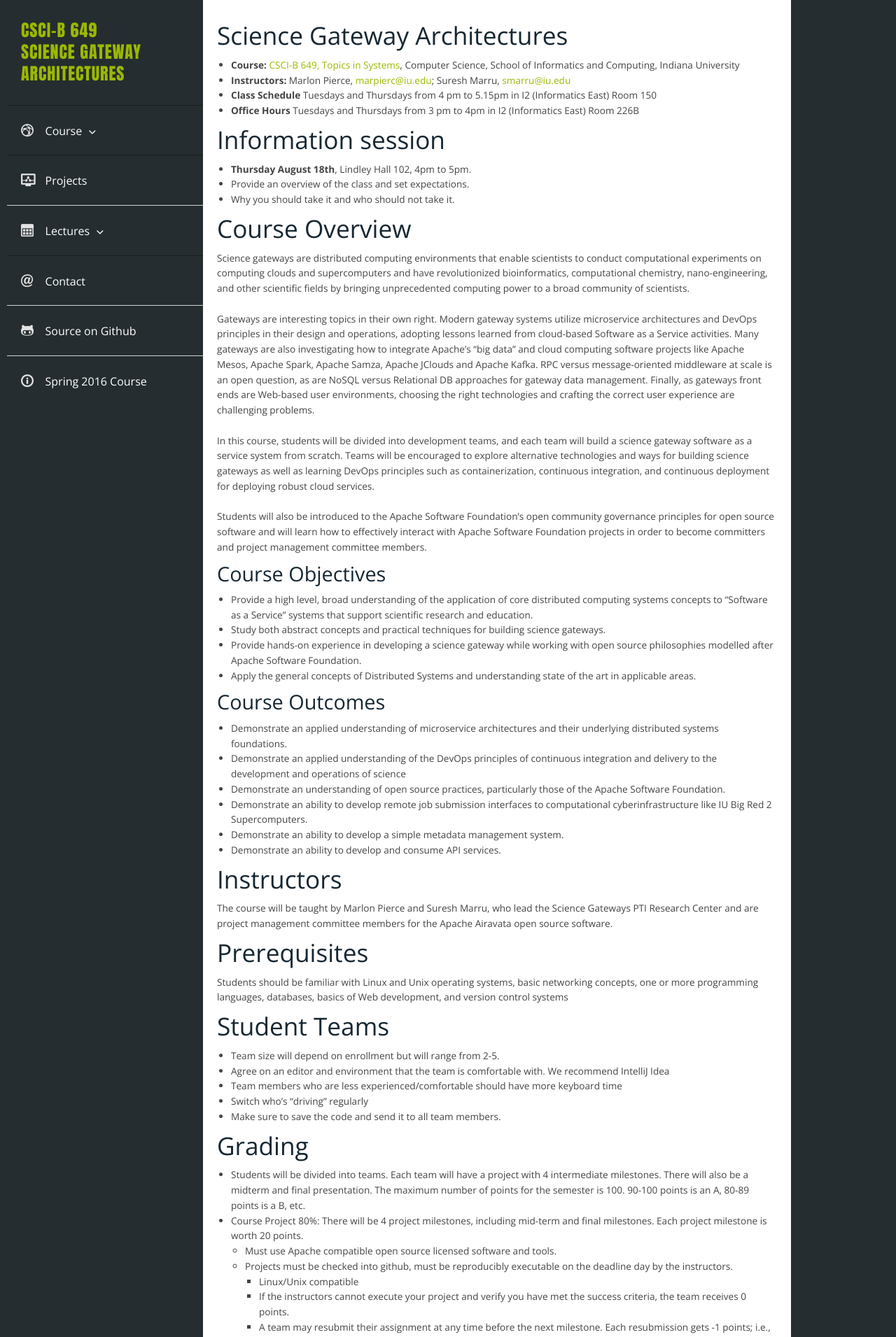
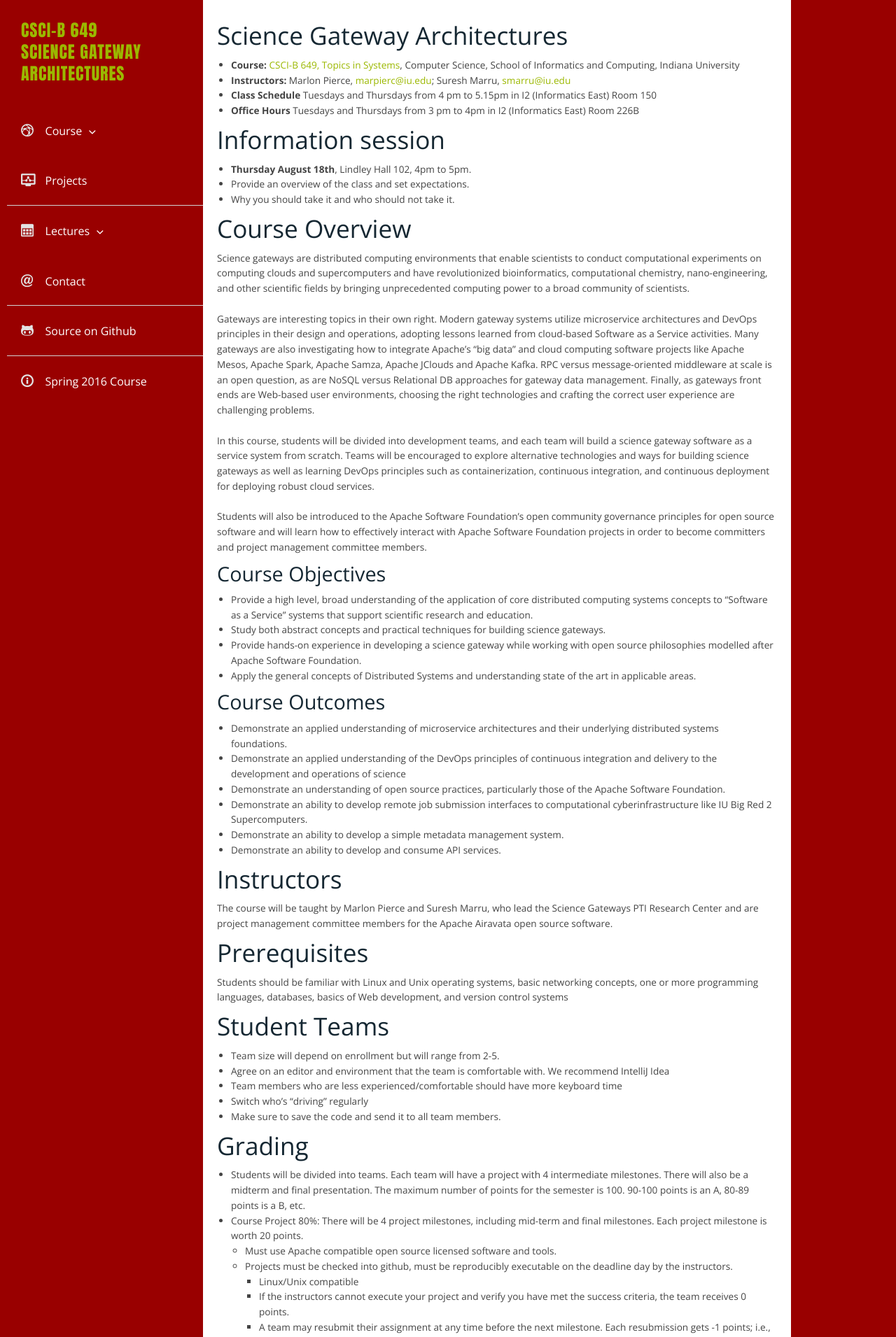
Before and after one commit to airavata-courses/airavata-courses.github.io, a Jekyll site: the page built from index.md, in a window 1280 px wide. Shown: the top 1911 px of the page at 70% size. Built offline with Jekyll 4.4.1, drawn with Linux system fonts in a browser that asks for light colours.

Commit message:
changing background colors to IU

```diff
--- a/assets/css/template-style.css
+++ b/assets/css/template-style.css
@@ -1,12 +1,12 @@
 body {
-    background: none repeat scroll 0 0 #252D30;
+    background: none repeat scroll 0 0 #990000;
 }
 .logo-box {
-    background: none repeat scroll 0 0 #252D30;
+    background: none repeat scroll 0 0 #990000;
     display: block;
     padding: 1.25em;
     width: 100%;
-    border-bottom: 1px solid #151E1F;
+    border-bottom: 1px solid #990000;
 }
 h1 {
     color: #FFFFFF;
@@ -16,17 +16,17 @@ h1 {
     text-transform: uppercase;
 }
 .aside-nav ul {
-    background: none repeat scroll 0 0 #252D30;
+    background: none repeat scroll 0 0 #990000;
 }
 .aside-nav li a {
-    border-bottom: 1px solid #151E1F;
+    border-bottom: 1px solid #990000;
     color: #FFFFFF;
 }
 .aside-nav li a:link, .aside-nav li a:visited {
     color: #FFFFFF;
 }
 .aside-nav li > ul,.aside-nav li ul ul {
-    background: none repeat scroll 0 0 #151E1F;
+    background: none repeat scroll 0 0 #990000;
 }
 .top-nav li a:hover, .aside-nav li a:hover,.aside-nav > ul > li.active-item > a:link, .aside-nav > ul > li.active-item > a:visited {
     background: none repeat scroll 0 0 #181F22;
@@ -75,7 +75,7 @@ article hr {
     visibility: hidden;
 }
 #content-wrapper {
-    background: none repeat scroll 0 0 #252D30;
+    background: none repeat scroll 0 0 #990000;
 }
 img#background {
     height: auto;
```
